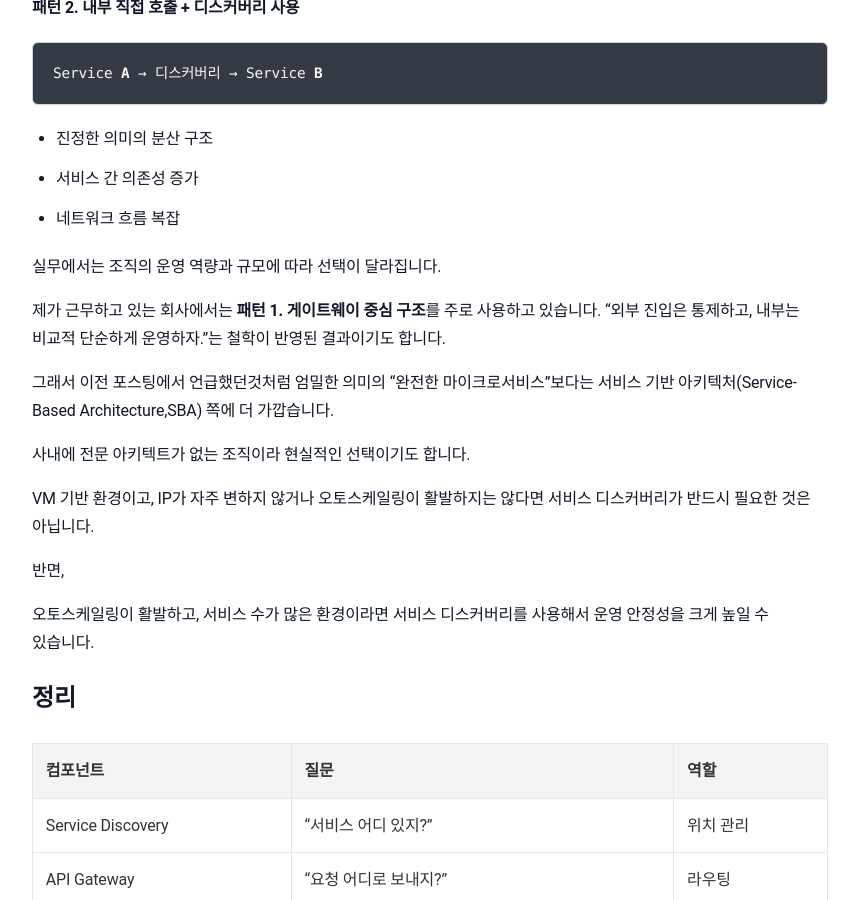
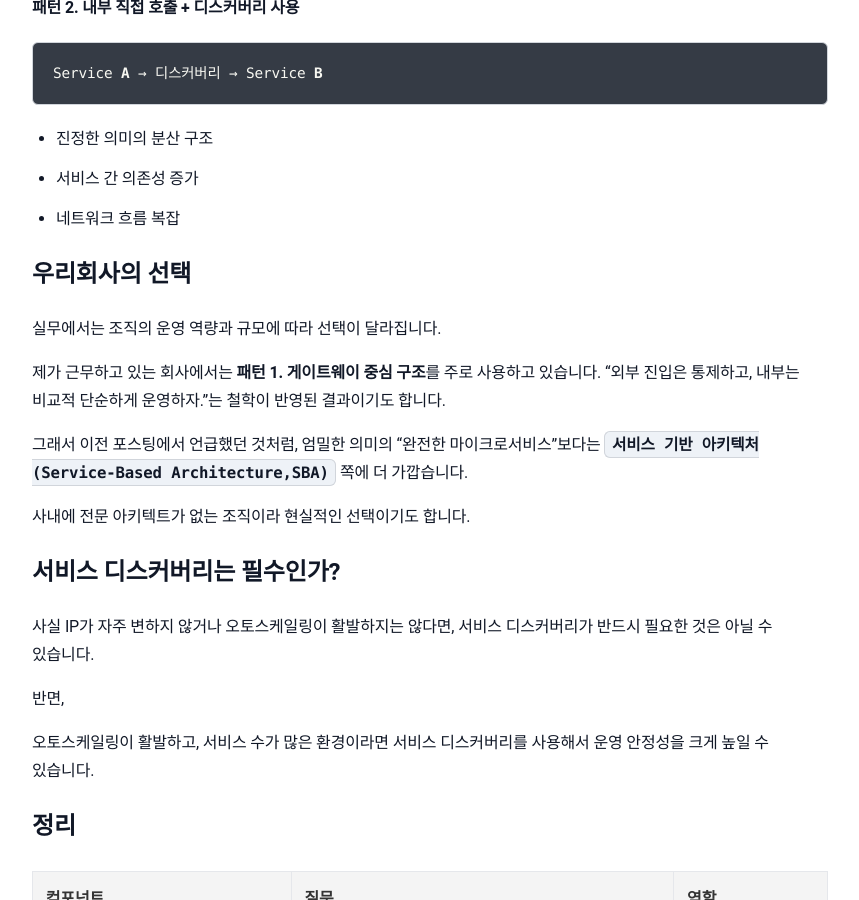
Before and after one commit to sanghoon-lee/sanghoon-lee.github.io, a Jekyll site: the page built from _posts/2026-03-02-ServiceDiscovery.md, in a window 1280 px wide and 900 px high, scrolled down 3019 px. Shown: the whole window, without its empty margins (210-1069 px from the left). Built offline with Jekyll 4.4.1, drawn with Linux system fonts in a browser that asks for light colours; nearby versions of some CDN libraries; comment, search, counter and statistics services are not loaded.

Commit message:
서비스 디스커버리 포스팅 추가

```diff
--- a/_posts/2026-03-02-ServiceDiscovery.md
+++ b/_posts/2026-03-02-ServiceDiscovery.md
@@ -121,16 +121,20 @@ Service A → 디스커버리 → Service B
 * 서비스 간 의존성 증가
 * 네트워크 흐름 복잡
 
+## 우리회사의 선택
+
 실무에서는 조직의 운영 역량과 규모에 따라 선택이 달라집니다.
 
 제가 근무하고 있는 회사에서는 **패턴 1. 게이트웨이 중심 구조**를 주로 사용하고 있습니다. “외부 진입은 통제하고,
 내부는 비교적 단순하게 운영하자.”는 철학이 반영된 결과이기도 합니다.
 
-그래서 이전 포스팅에서 언급했던것처럼 엄밀한 의미의 “완전한 마이크로서비스”보다는 서비스 기반 아키텍처(Service-Based Architecture,SBA) 쪽에 더 가깝습니다.
+그래서 이전 포스팅에서 언급했던 것처럼, 엄밀한 의미의 “완전한 마이크로서비스”보다는 `서비스 기반 아키텍처(Service-Based Architecture,SBA)` 쪽에 더 가깝습니다.
 
 사내에 전문 아키텍트가 없는 조직이라 현실적인 선택이기도 합니다.
 
-VM 기반 환경이고, IP가 자주 변하지 않거나 오토스케일링이 활발하지는 않다면 서비스 디스커버리가 반드시 필요한 것은 아닙니다.
+## 서비스 디스커버리는 필수인가?
+
+사실 IP가 자주 변하지 않거나 오토스케일링이 활발하지는 않다면, 서비스 디스커버리가 반드시 필요한 것은 아닐 수 있습니다.
 
 반면,
 
```
